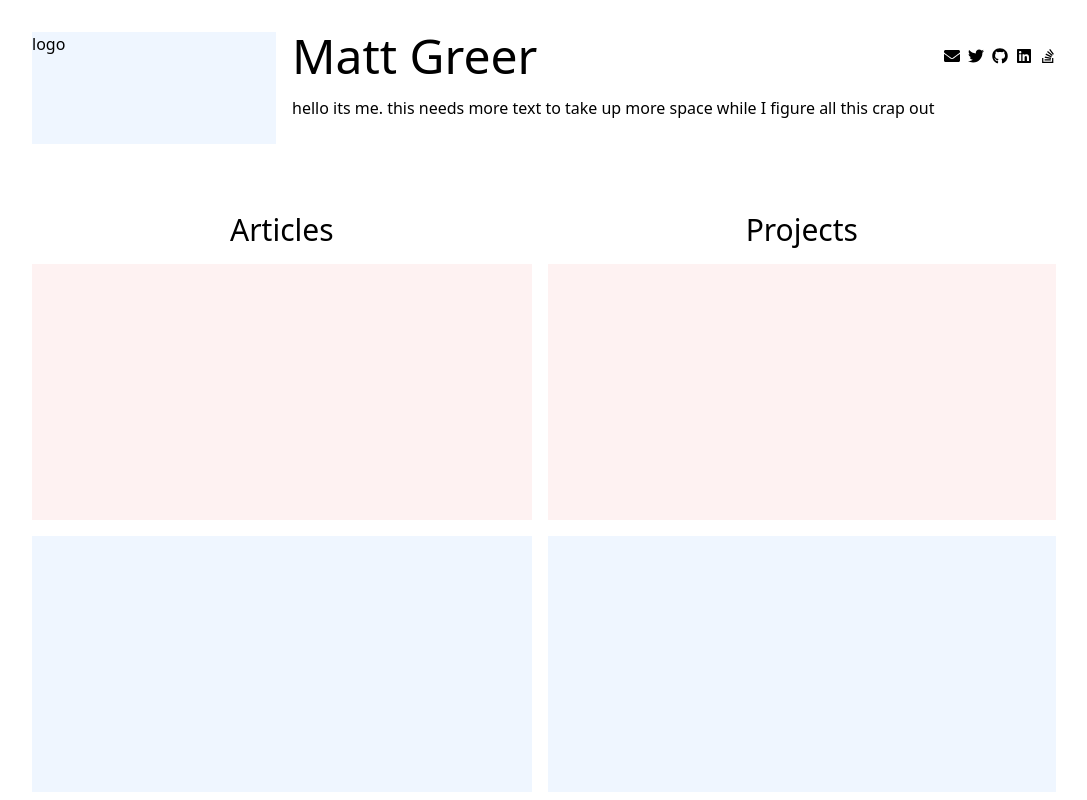
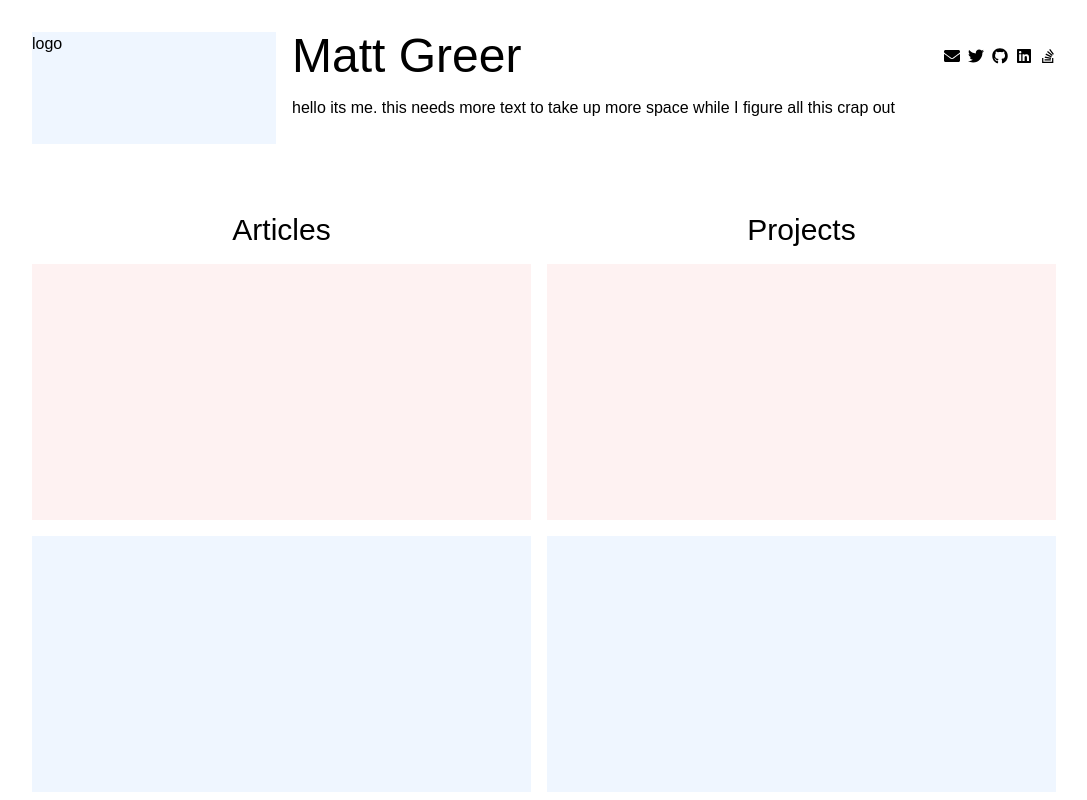
Before and after one commit to city41/mattgreer.dev, a Next.js app: page / in a window 1280 px wide. Shown: the top 800 px of the page, without its empty margins (96-1183 px from the left). Built offline with nearby package versions, Linux system fonts and the light colour scheme.

Commit message:
tailwind: use sans-serif only

```diff
--- a/tailwind.config.js
+++ b/tailwind.config.js
@@ -2,6 +2,9 @@ module.exports = {
 	purge: ['./components/**/*.{js,ts,jsx,tsx}', './pages/**/*.{js,ts,jsx,tsx}'],
 	darkMode: 'media', // 'media' or 'class'
 	theme: {
+		fontFamily: {
+			sans: ['sans-serif'],
+		},
 		extend: {
 			colors: {
 				'accent-1': '#333',
@@ -12,4 +15,4 @@ module.exports = {
 		extend: {},
 	},
 	plugins: [],
-}
+};
```
Lines whose indentation alone changed are shown as unchanged.
